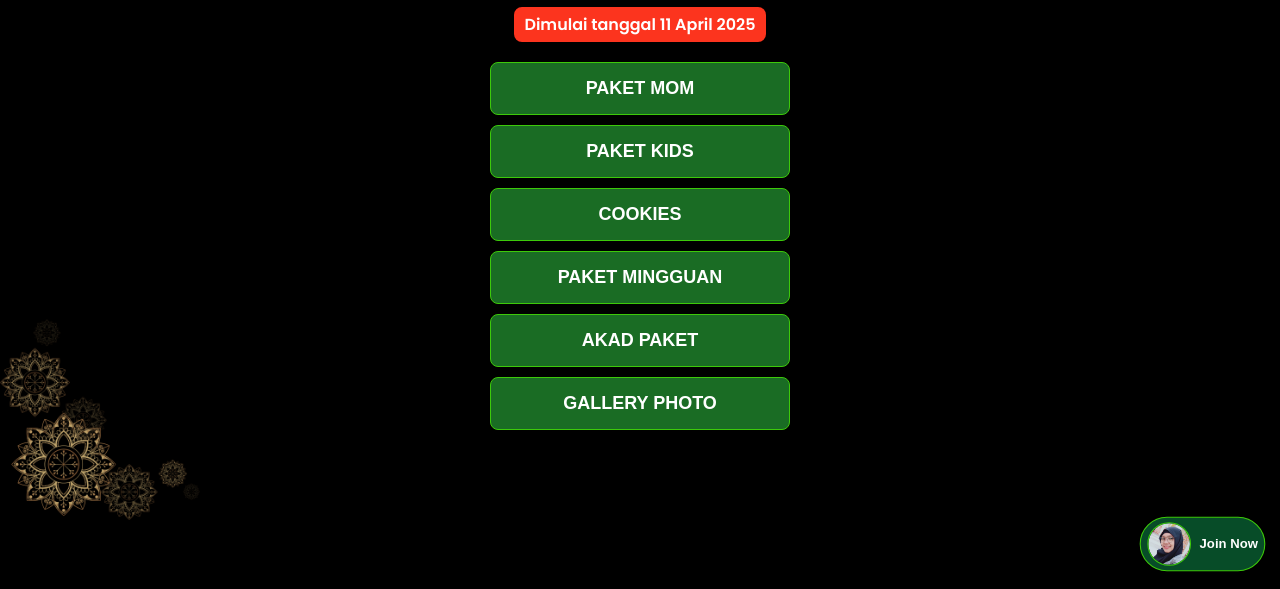
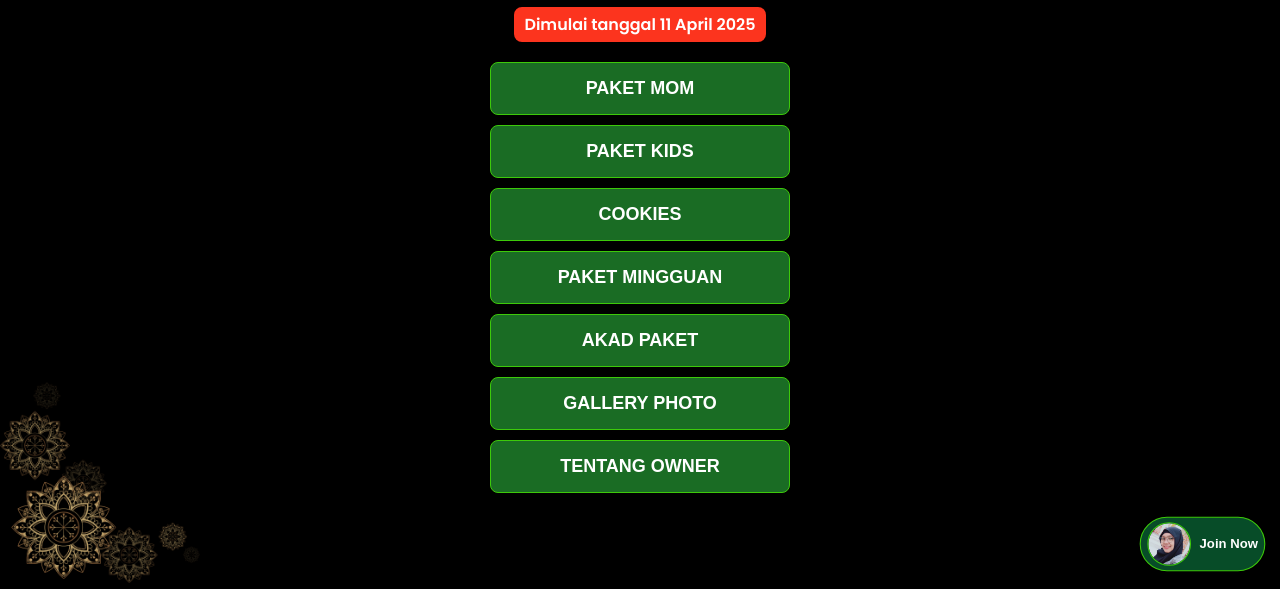
Before and after one commit to KDMN86/PAKET-NIZAMI-2025-2026, a plain HTML site: page index.html in a window 1280 px wide. Shown: the part 211-800 px from the top of the page. Drawn offline with Linux system fonts and the light colour scheme.

Commit message:
Update index.html

```diff
--- a/index.html
+++ b/index.html
@@ -50,6 +50,9 @@
       <button class="package-button" onclick="navigateTo('gallery')">
         gallery photo
       </button>
+      <button class="package-button" onclick="navigateTo('owner')">
+        Tentang Owner
+      </button>
     </section>
 
     <a href="https://wa.me/628122261036" class="join-button">
```
